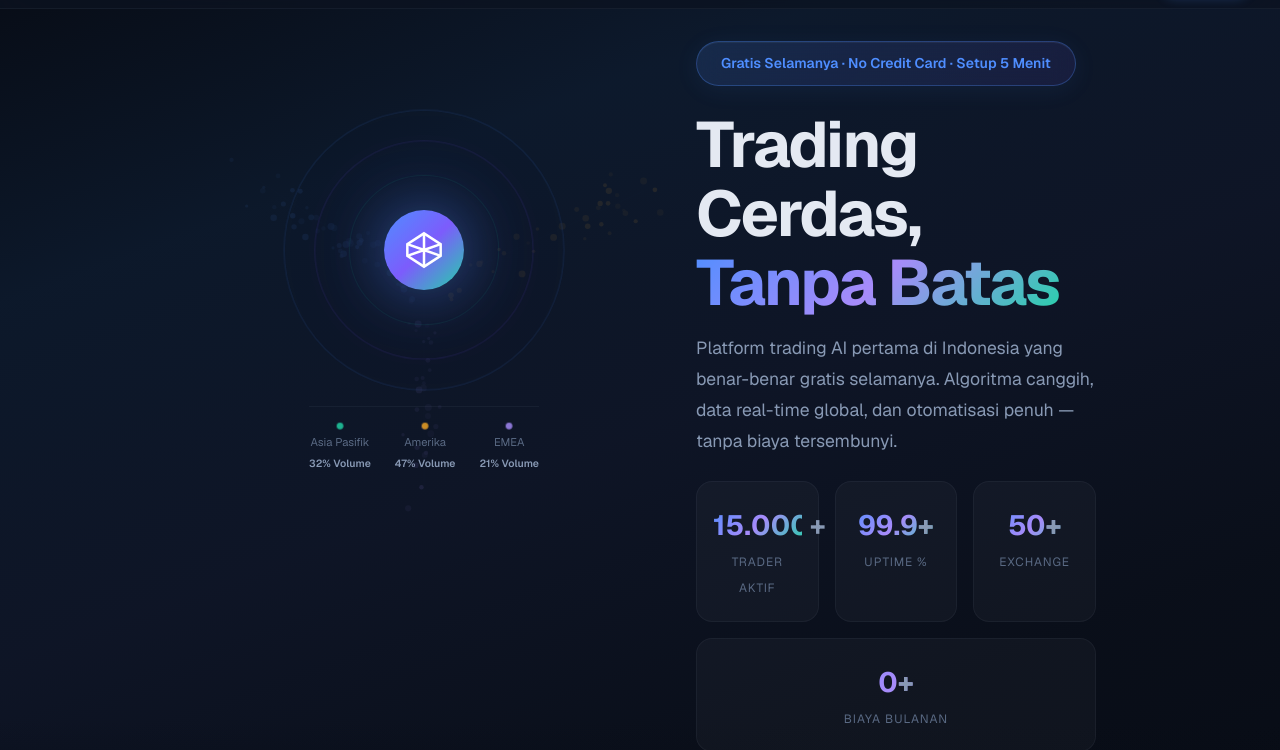
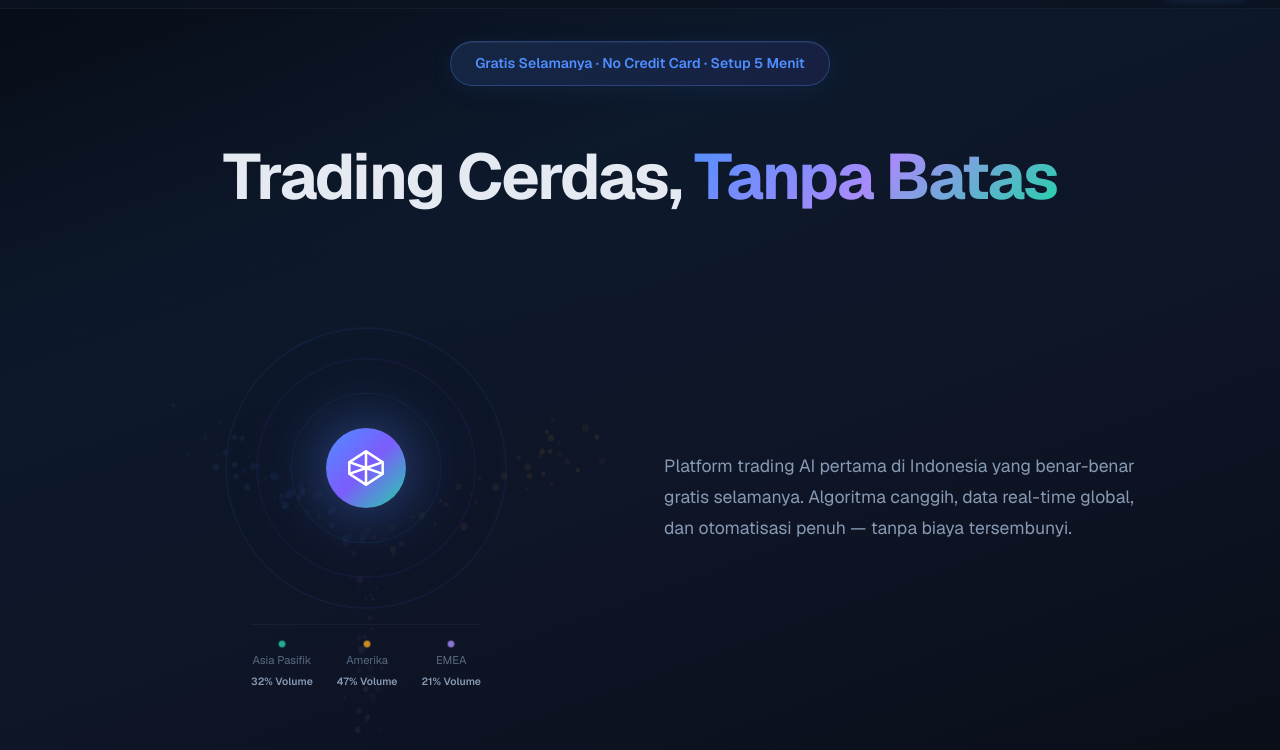
Before and after one commit to casalenamajyestik/ai-trading-website, a website built with Vite: page index.html in a window 1280 px wide. Shown: the part 55-805 px from the top of the page. Built offline with nearby package versions, Linux system fonts and the light colour scheme; some packages are replaced by stand-ins of ours.

Commit message:
hero: 2-column grid layout (5 rows)
- Grid structure:
  Row 1: badge (span 2 cols, center)
  Row 2: title (span 2 cols, center)
  Row 3: animation (col 1) + content (col 2)
  Row 4: stats (span 2 cols, center)
  Row 5: CTA (span 2 cols, center)
- Mobile: single column stacked
- Desktop (≥1025px): 2-col grid with centered items
- Tablet: single column with adjusted sizing

```diff
--- a/index.html
+++ b/index.html
@@ -83,7 +83,16 @@
       </div>
 
       <div class="hero-container">
-        <div class="hero-layout">
+        <div class="hero-grid">
+          <div class="hero-badge" data-i18n="hero.badge">
+            <span class="badge-dot" aria-hidden="true"></span>
+            Gratis Selamanya · No Credit Card · Setup 5 Menit
+          </div>
+
+          <h1 class="hero-title" data-i18n="hero.title">
+            Trading Cerdas, <span class="highlight">Tanpa Batas</span>
+          </h1>
+
           <div class="hero-visual-wrapper" aria-label="Global data flow visualization">
             <div class="workstation-container">
               <div class="workstation-core" id="workstationCore" role="img" aria-label="AI Server core processing global data">
@@ -129,19 +138,11 @@
           </div>
 
           <div class="hero-content">
-            <div class="hero-badge" data-i18n="hero.badge">
-              <span class="badge-dot" aria-hidden="true"></span>
-              Gratis Selamanya · No Credit Card · Setup 5 Menit
-            </div>
-
-            <h1 class="hero-title" data-i18n="hero.title">
-              Trading Cerdas, <span class="highlight">Tanpa Batas</span>
-            </h1>
-
             <p class="hero-subtitle" data-i18n="hero.subtitle">
               Platform trading AI pertama di Indonesia yang benar-benar gratis selamanya.
               Algoritma canggih, data real-time global, dan otomatisasi penuh — tanpa biaya tersembunyi.
             </p>
+          </div>
 
           <div class="hero-stats" role="list" aria-label="Platform statistics">
             <div class="stat-item" role="listitem">
@@ -169,7 +170,6 @@
                 <path d="M5 12h14M12 5l7 7-7 7"/>
               </svg>
             </a>
-            </div>
           </div>
         </div>
       </div>
--- a/src/styles.css
+++ b/src/styles.css
@@ -657,12 +657,13 @@ input::placeholder, textarea::placeholder {
   min-height: calc(100vh - var(--nav-height));
 }
 
-/* Two-column layout on desktop */
-.hero-layout {
-  display: flex;
-  flex-direction: column;
-  align-items: center;
-  gap: 2rem;
+/* Grid layout - mobile first (single column) */
+.hero-grid {
+  display: grid;
+  grid-template-columns: 1fr;
+  gap: 1.5rem;
+  align-items: center;
+  justify-items: center;
   width: 100%;
 }
 
@@ -682,42 +683,55 @@ input::placeholder, textarea::placeholder {
   text-align: center;
 }
 
-/* Desktop wider screens - two column layout */
+/* Desktop - 2 column grid */
 @media (min-width: 1025px) {
-  .hero-layout {
-    flex-direction: row;
-    align-items: flex-start;
-    justify-content: space-between;
-    text-align: left;
+  .hero-grid {
+    grid-template-columns: 1fr 1fr;
+    grid-template-rows: auto auto auto auto auto;
+    gap: 2rem 3rem;
+    align-items: center;
+    justify-items: center;
+  }
+
+  .hero-badge {
+    grid-column: 1 / 3;
+    justify-self: center;
+  }
+
+  .hero-title {
+    grid-column: 1 / 3;
+    justify-self: center;
+    text-align: center;
   }
 
   .hero-visual-wrapper {
-    flex: 0 0 480px;
+    grid-column: 1;
+    grid-row: 3;
+    justify-self: center;
     max-width: 480px;
     min-height: 500px;
   }
 
   .hero-content {
-    flex: 1;
-    max-width: 600px;
+    grid-column: 2;
+    grid-row: 3;
+    justify-self: center;
     text-align: left;
-  }
-
-  .hero-badge {
-    margin-left: 0;
-    margin-right: auto;
+    max-width: 500px;
   }
 
   .hero-stats {
-    justify-content: flex-start;
+    grid-column: 1 / 3;
+    grid-row: 4;
+    justify-self: center;
+    justify-content: center;
   }
 
   .hero-cta {
-    justify-content: flex-start;
-  }
-
-  .visual-labels {
-    justify-content: flex-start;
+    grid-column: 1 / 3;
+    grid-row: 5;
+    justify-self: center;
+    justify-content: center;
   }
 }
 
```
Lines whose indentation alone changed are shown as unchanged.
